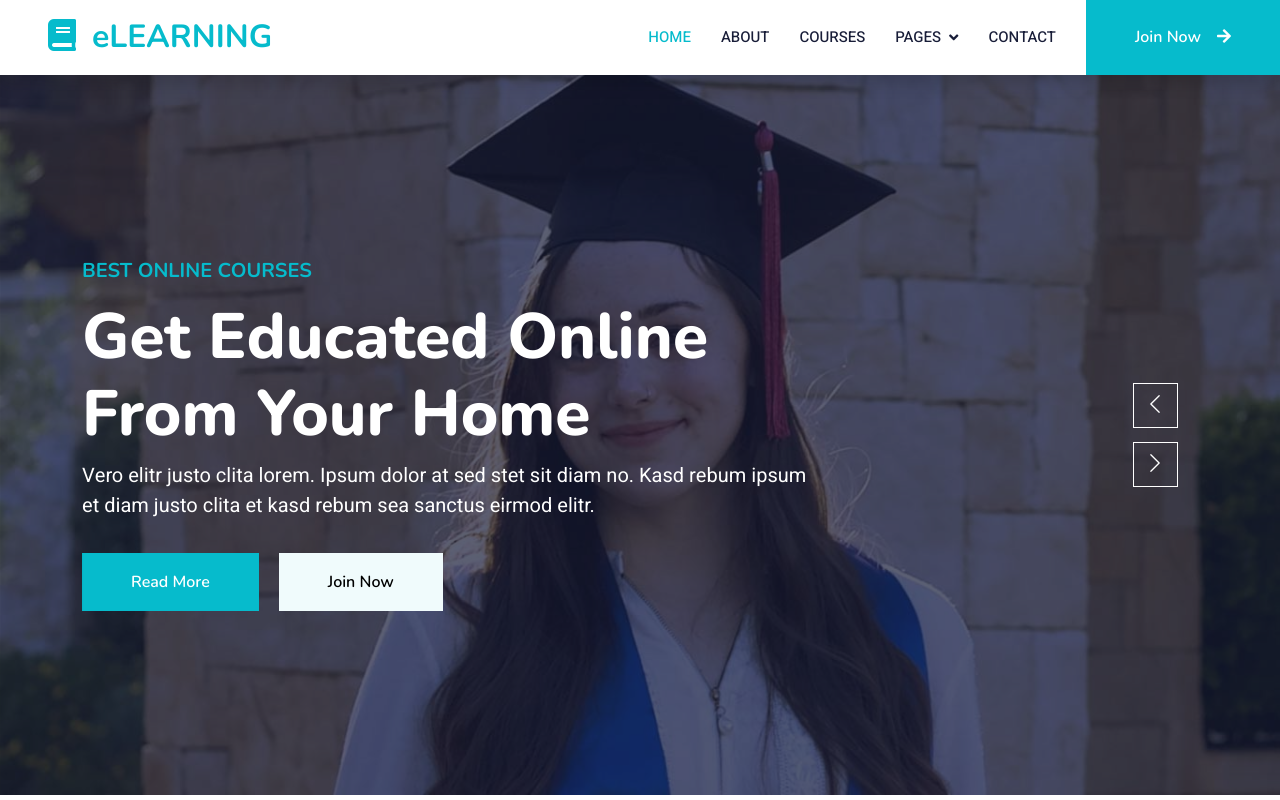
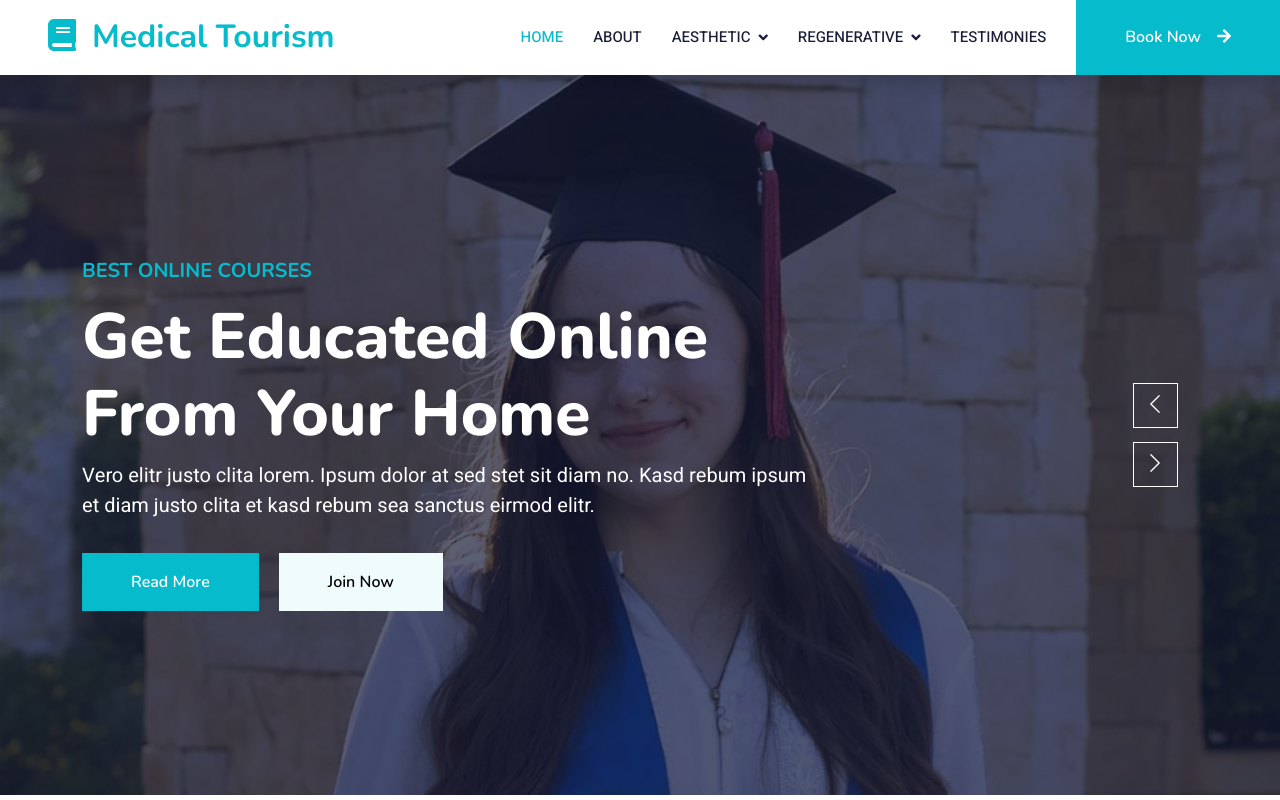
Before and after one commit to aibotsacademy/medicalTourism, a plain HTML site: page index.html in a window 1280 px wide. Shown: the top 800 px of the page. Drawn offline with nearby package versions, Linux system fonts and the light colour scheme.

Commit message:
Update index.html

```diff
--- a/index.html
+++ b/index.html
@@ -3,10 +3,18 @@
 
 <head>
     <meta charset="utf-8">
-    <title>eLEARNING - eLearning HTML Template</title>
+    <title>Medical Tourism Costa Rica</title>
     <meta content="width=device-width, initial-scale=1.0" name="viewport">
-    <meta content="" name="keywords">
-    <meta content="" name="description">
+    <meta content="" name="medical tourism Costa Rica, best medical tourism clinics, plastic surgery in Costa Rica, affordable aesthetic treatments abroad, Botox Costa Rica, facelift Costa Rica, non-invasive cosmetic procedures, liposuction abroad, stem cell therapy Costa Rica, PRP treatment abroad, exosome therapy Costa Rica, book stem cell therapy Costa Rica, fly to Costa Rica for Botox, medical vacation packages Costa Rica">
+    <meta content="" name="Discover world-class medical tourism in Costa Rica. Specializing in aesthetic and regenerative medicine with certified specialists and luxury recovery.">
+
+
+<!-- Open Graph Tags -->
+<meta property="og:title" content="Top Medical Tourism in Costa Rica – Aesthetic & Regenerative Medicine">
+<meta property="og:description" content="World-class regenerative and aesthetic treatments in Costa Rica. Safe, affordable, and effective.">
+<meta property="og:image" content="https://backend-2o7f.onrender.com/uploads/new/image-1727774238493.webp">
+<meta property="og:url" content="https://medicaltourismcr.com/">
+<meta property="og:type" content="website">
 
     <!-- Favicon -->
     <link href="img/favicon.ico" rel="icon">
@@ -44,7 +52,7 @@
     <!-- Navbar Start -->
     <nav class="navbar navbar-expand-lg bg-white navbar-light shadow sticky-top p-0">
         <a href="index.html" class="navbar-brand d-flex align-items-center px-4 px-lg-5">
-            <h2 class="m-0 text-primary"><i class="fa fa-book me-3"></i>eLEARNING</h2>
+            <h2 class="m-0 text-primary"><i class="fa fa-book me-3"></i>Medical Tourism</h2>
         </a>
         <button type="button" class="navbar-toggler me-4" data-bs-toggle="collapse" data-bs-target="#navbarCollapse">
             <span class="navbar-toggler-icon"></span>
@@ -53,18 +61,25 @@
             <div class="navbar-nav ms-auto p-4 p-lg-0">
                 <a href="index.html" class="nav-item nav-link active">Home</a>
                 <a href="about.html" class="nav-item nav-link">About</a>
-                <a href="courses.html" class="nav-item nav-link">Courses</a>
-                <div class="nav-item dropdown">
-                    <a href="#" class="nav-link dropdown-toggle" data-bs-toggle="dropdown">Pages</a>
+                 <div class="nav-item dropdown">
+                    <a href="#" class="nav-link dropdown-toggle" data-bs-toggle="dropdown">Aesthetic</a>
                     <div class="dropdown-menu fade-down m-0">
                         <a href="team.html" class="dropdown-item">Our Team</a>
                         <a href="testimonial.html" class="dropdown-item">Testimonial</a>
                         <a href="404.html" class="dropdown-item">404 Page</a>
                     </div>
                 </div>
-                <a href="contact.html" class="nav-item nav-link">Contact</a>
+                <div class="nav-item dropdown">
+                    <a href="#" class="nav-link dropdown-toggle" data-bs-toggle="dropdown">Regenerative</a>
+                    <div class="dropdown-menu fade-down m-0">
+                        <a href="team.html" class="dropdown-item">Our Team</a>
+                        <a href="testimonial.html" class="dropdown-item">Testimonial</a>
+                        <a href="404.html" class="dropdown-item">404 Page</a>
+                    </div>
+                </div>
+                <a href="contact.html" class="nav-item nav-link">Testimonies</a>
             </div>
-            <a href="" class="btn btn-primary py-4 px-lg-5 d-none d-lg-block">Join Now<i class="fa fa-arrow-right ms-3"></i></a>
+            <a href="" class="btn btn-primary py-4 px-lg-5 d-none d-lg-block">Book Now<i class="fa fa-arrow-right ms-3"></i></a>
         </div>
     </nav>
     <!-- Navbar End -->
```
